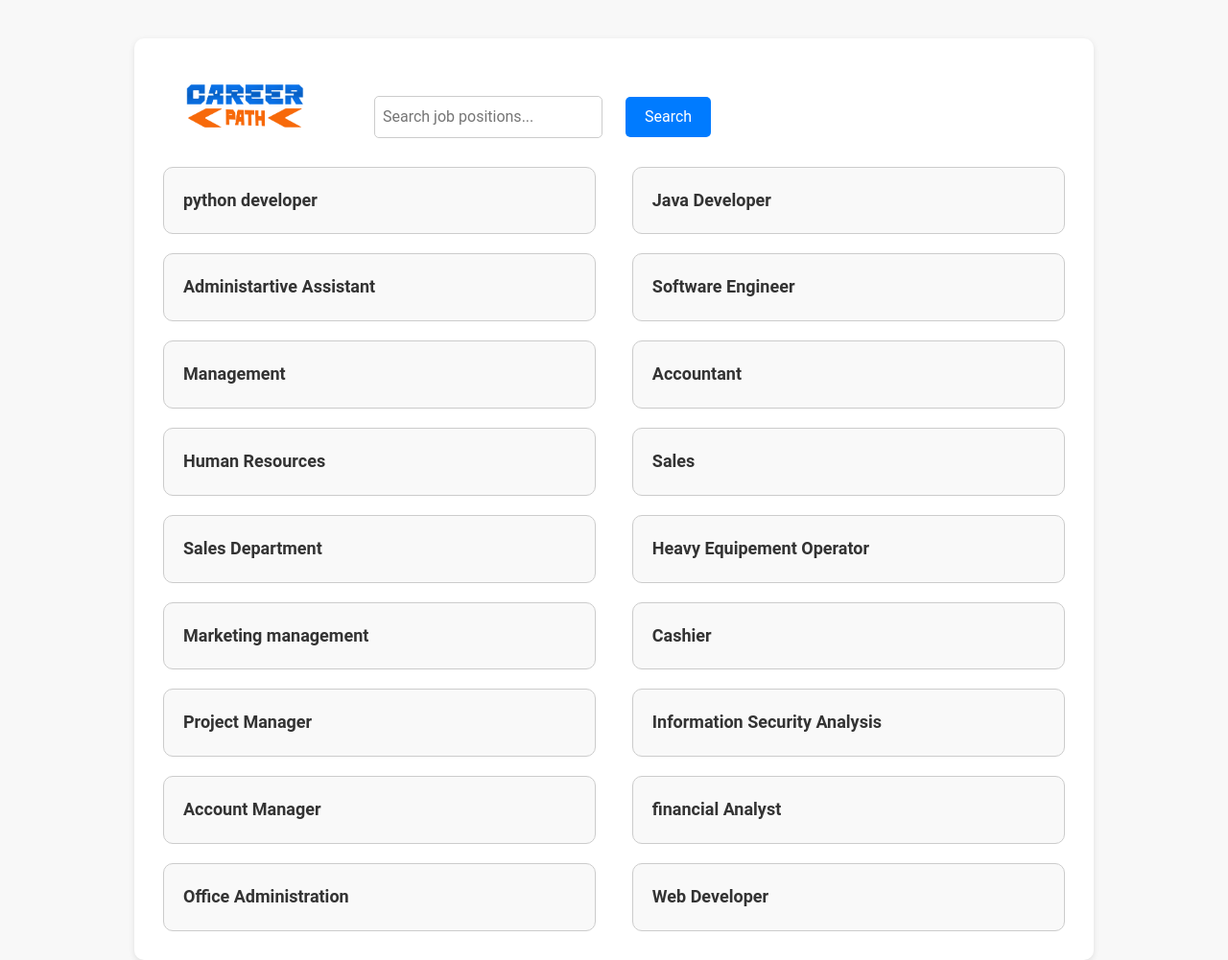
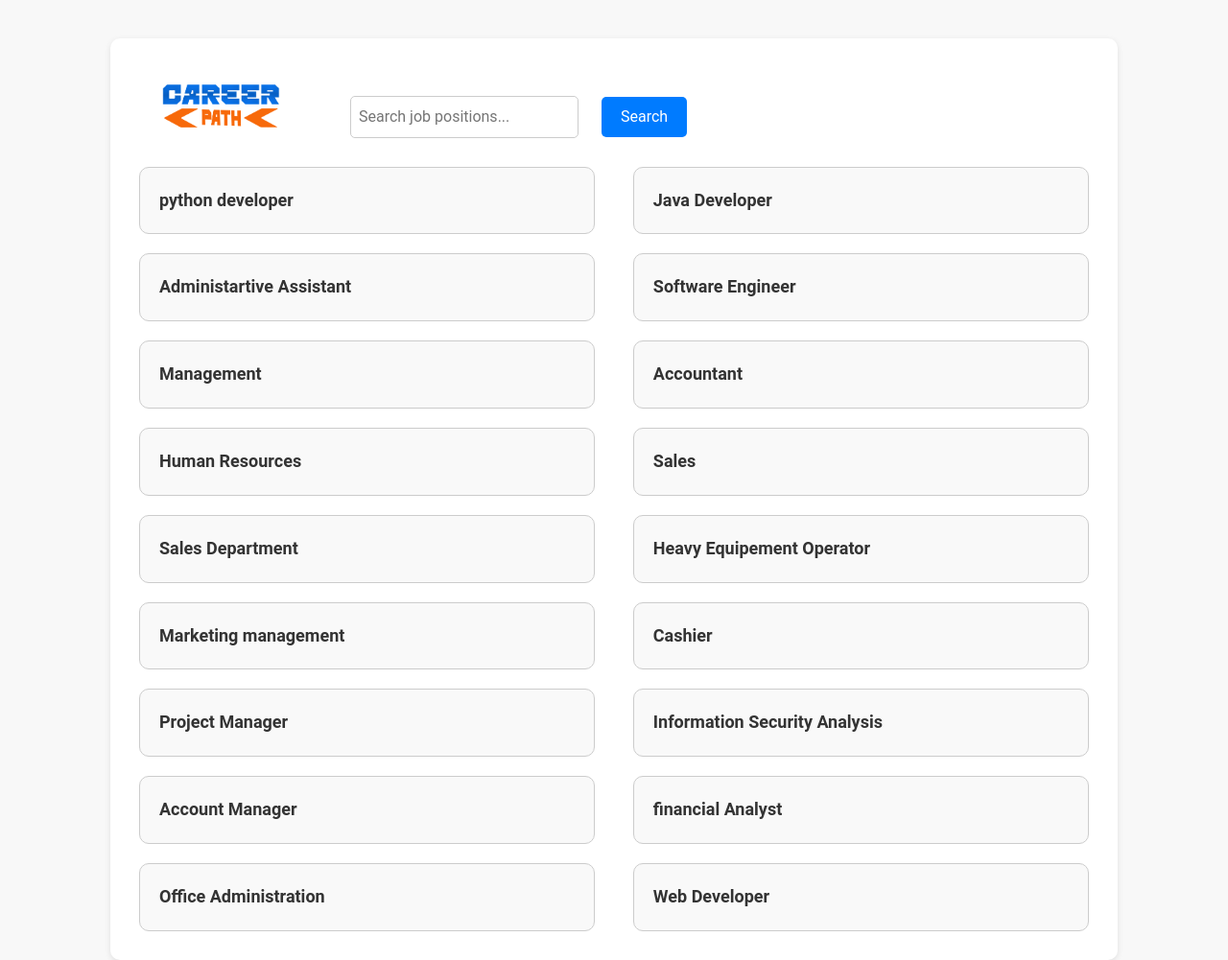
Before and after one commit to pydev1996/jobpositionsguide_project, a Django app: page / in a window 1280 px wide. Shown: the whole page at 96% size. Run offline with Django 3.2, Linux system fonts and the light colour scheme; data comes from the database, SQL or seed files in the repository.

Commit message:
Update home.html

```diff
--- a/jobpositions/templates/home.html
+++ b/jobpositions/templates/home.html
@@ -13,7 +13,7 @@
         }
 
         .container {
-            max-width: 1000px;
+            max-width: 1050px;
             background-color: #fff;
             box-shadow: 0 2px 6px rgba(0, 0, 0, 0.1);
             padding: 30px;
```
